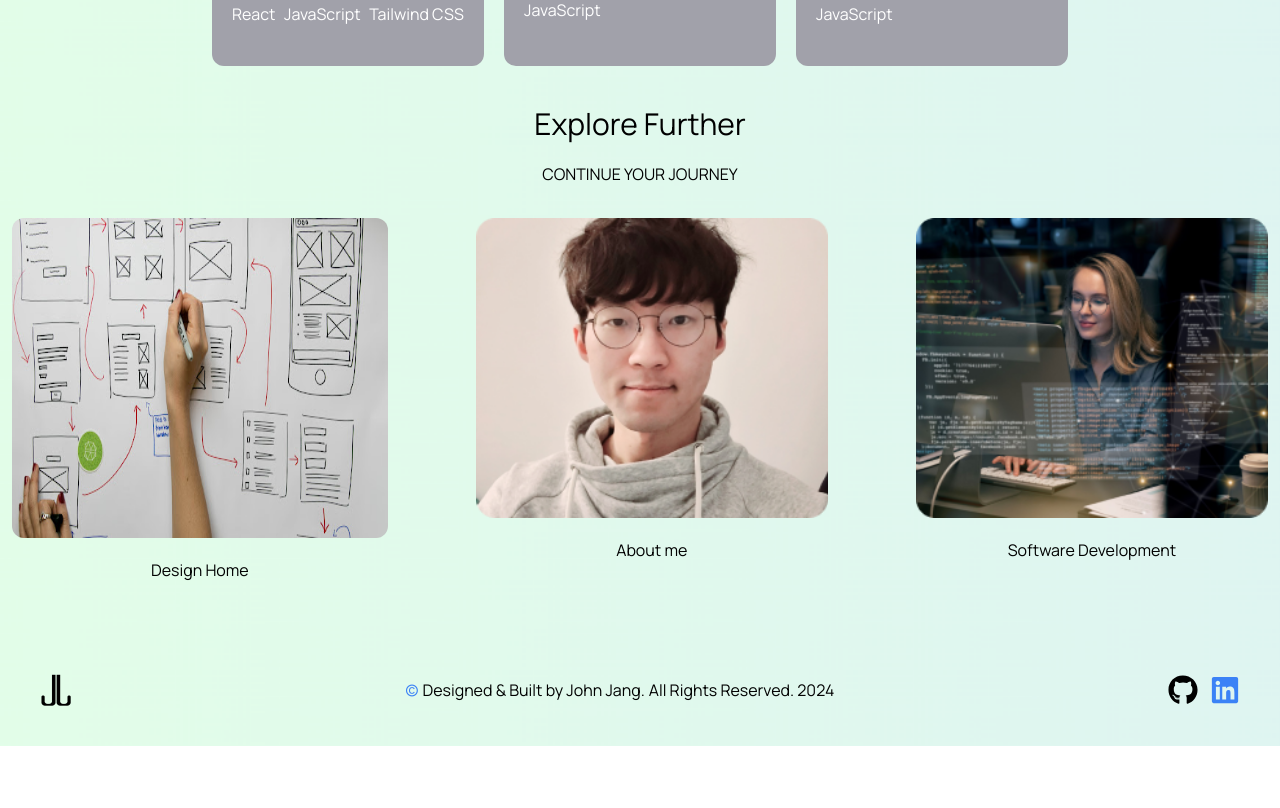
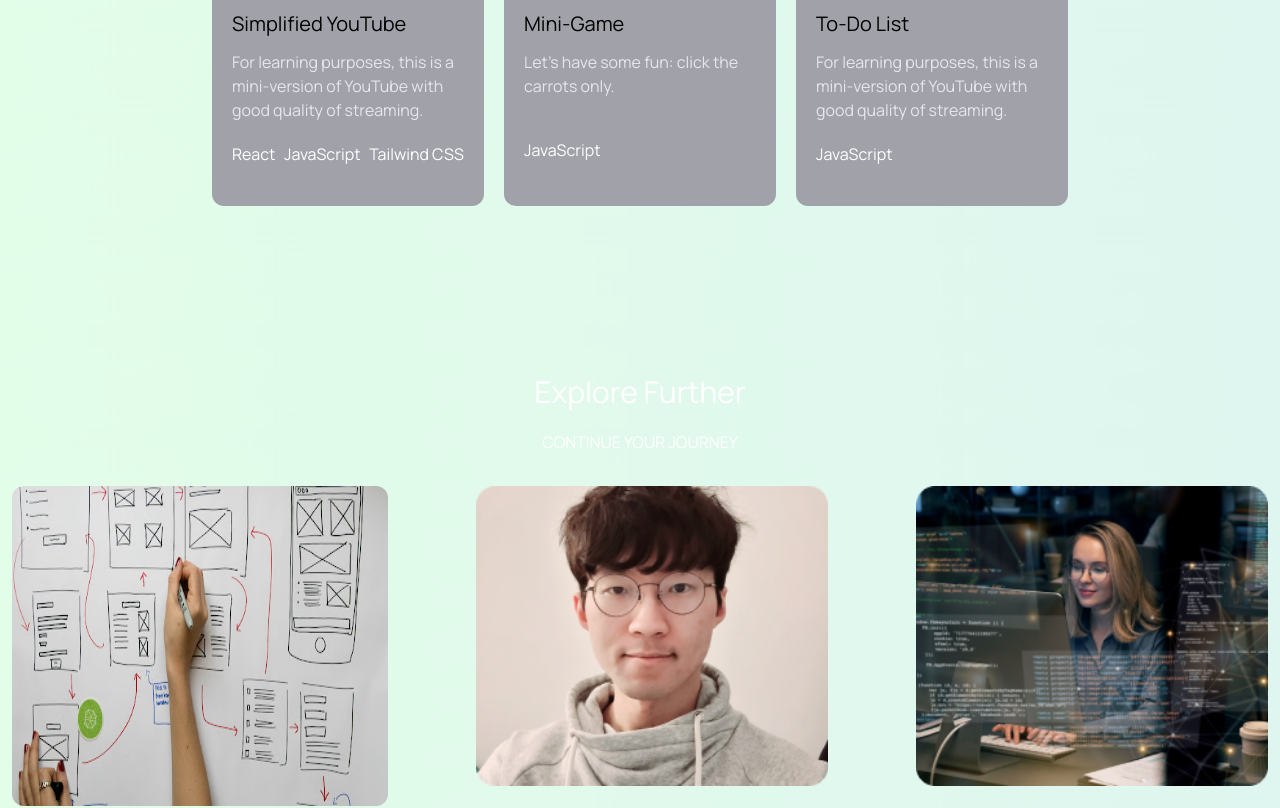
Before and after one commit to johnjang94/portfolio2, a React (Vite) app: page /development in a window 1280 px wide. Shown: the part 1267-2075 px from the top of the page. Before the commit the page ends 2013 px from the top, so only its background shows below. Built offline with nearby package versions, Linux system fonts and the light colour scheme.

Commit message:
making CSS changes in the footer and banner

```diff
--- a/src/components/banner.jsx
+++ b/src/components/banner.jsx
@@ -3,12 +3,12 @@ import { FaLinkedin } from "react-icons/fa";
 import { Link } from "react-router-dom";
 
 // Photos
-import Logo from "../assets/logo512.png";
+import Logo from "../../public/logo500.png";
 
 export default function Banner() {
   return (
-    <div className="flex justify-between items-center px-10 py-10">
-      <img src={Logo} alt="Logo" />
+    <div className="flex justify-between items-center px-10 py-10 bg-black text-white">
+      <img src={Logo} width={30} alt="Logo" />
       <div className="flex space-x-1">
         <span className="text-blue-500">&copy;</span>
         <div className="md:flex mt-1 md:mt-0 md:space-x-1">
--- a/src/components/footer/footer.jsx
+++ b/src/components/footer/footer.jsx
@@ -1,3 +1,4 @@
+import { useState, useEffect } from "react";
 import { Link } from "react-router-dom";
 
 // Photos
@@ -6,14 +7,40 @@ import Profile from "../../assets/profile.png";
 import Development from "../../assets/development.png";
 
 export default function Footer() {
+  const [scrollPosition, setScrollPosition] = useState(0);
+
+  useEffect(() => {
+    const handleScroll = () => {
+      setScrollPosition(window.scrollY);
+    };
+
+    window.addEventListener("scroll", handleScroll);
+
+    return () => {
+      window.removeEventListener("scroll", handleScroll);
+    };
+  }, []);
+
+  const calculateBackgroundColor = () => {
+    const scrollPercentage =
+      (scrollPosition / (document.body.scrollHeight - window.innerHeight)) *
+      100;
+
+    const colorValue = Math.round(scrollPercentage * 2.55);
+    return `rgba(0, 0, 0, ${colorValue / 255})`;
+  };
+
   return (
-    <div>
+    <div
+      className="text-white mt-20 pt-12 pb-5"
+      style={{ backgroundColor: calculateBackgroundColor() }}
+    >
       <section className="text-center">
         <h3 className="text-center text-3xl my-5">Explore Further</h3>
         <p className="text-center">CONTINUE YOUR JOURNEY</p>
         <div className="md:grid-cols-3 md:gap-16 justify-center md:flex my-5">
           <Link to="/design">
-            <button className="hover:bg-gray-200 rounded-xl hover:brightness-125 p-3">
+            <button className="hover:bg-gray-200 hover:text-black rounded-xl hover:brightness-125 p-3">
               <img
                 src={DesignHome}
                 alt="Design Home"
@@ -24,7 +51,7 @@ export default function Footer() {
             </button>
           </Link>
           <Link to="/about">
-            <button className="hover:bg-gray-200 rounded-xl hover:brightness-125 my-5 md:my-0 p-3">
+            <button className="hover:bg-gray-200 hover:text-black rounded-xl hover:brightness-125 my-5 md:my-0 p-3">
               <img
                 src={Profile}
                 alt="My profile"
@@ -35,7 +62,7 @@ export default function Footer() {
             </button>
           </Link>
           <Link to="/development">
-            <button className="hover:bg-gray-200 rounded-xl hover:brightness-125 p-3">
+            <button className="hover:bg-gray-200 hover:text-black rounded-xl hover:brightness-125 p-3">
               <img
                 src={Development}
                 alt="Development"
--- a/src/pages/development/development-home.jsx
+++ b/src/pages/development/development-home.jsx
@@ -21,7 +21,7 @@ export default function DevelopmentHome() {
           Some things I have built
         </h2>
         {/* ====================== RUMINATE ========================= */}
-        <div className="md:flex md:grid-cols-2 mx-auto md:w-4/6">
+        <div className="md:flex md:grid-cols-2 mx-auto md:w-4/6 my-20">
           <img
             src={Ruminate}
             alt="Ruminate"
```
Also changed, not shown: public/logo500.png (added).
